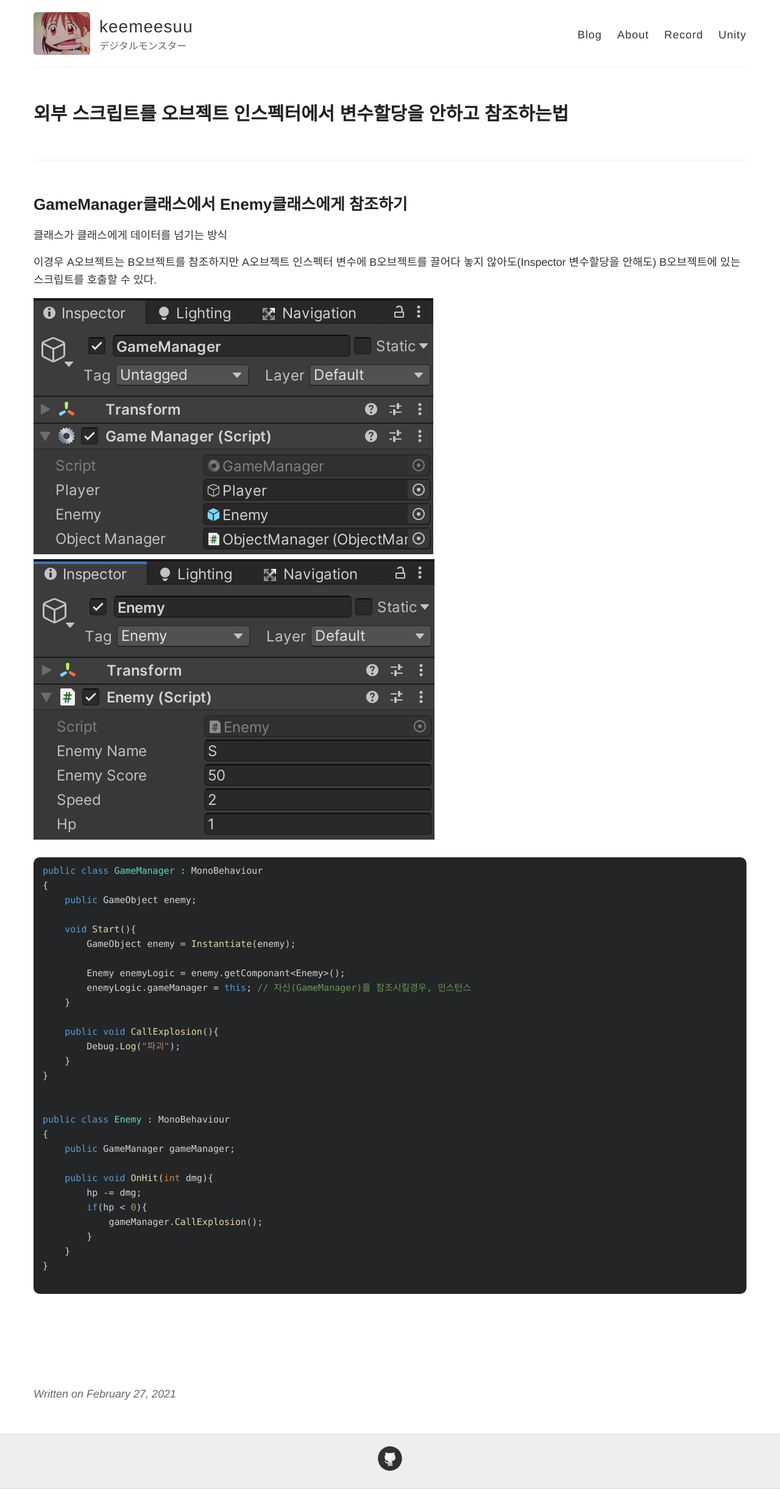
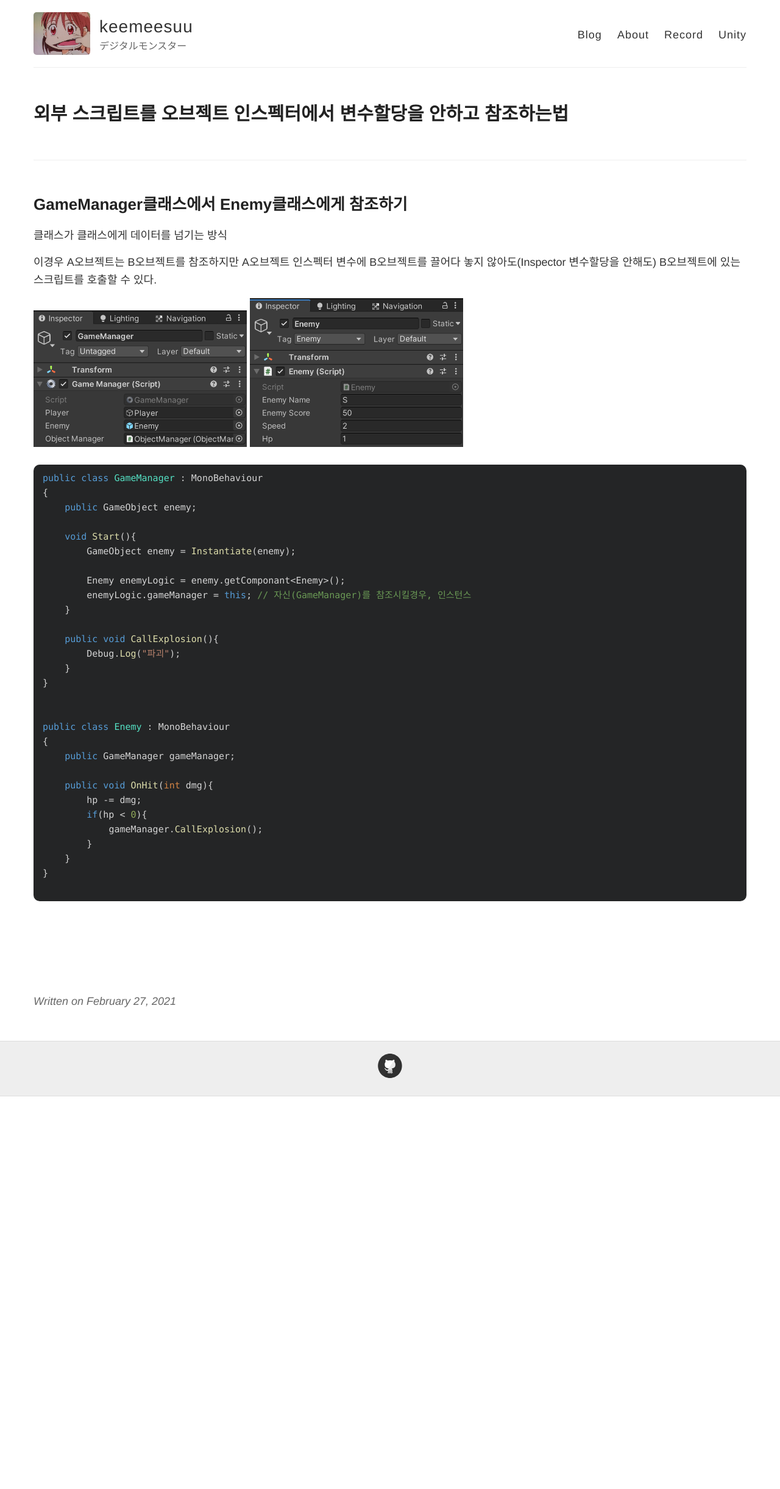
Before and after one commit to keemeesuu/keemeesuu.github.io, a Jekyll site: the page built from _posts/Unity/2021-02-27-외부 스크립트를 오브젝트 인스펙터에서 변수할당을 안하고 참조하는법.md, in a window 1280 px wide. Shown: the whole page at 61% size. Built offline with Jekyll 4.4.1, drawn with Linux system fonts in a browser that asks for light colours; after the commit the page ends 1798 px from its top, so only the background shows below that.

Commit message:
Update 2021-02-27-외부 스크립트를 오브젝트 인스펙터에서 변수할당을 안하고 참조하는법.md

```diff
--- a/_posts/Unity/2021-02-27-외부 스크립트를 오브젝트 인스펙터에서 변수할당을 안하고 참조하는법.md
+++ b/_posts/Unity/2021-02-27-외부 스크립트를 오브젝트 인스펙터에서 변수할당을 안하고 참조하는법.md
@@ -17,10 +17,10 @@ tags: [ unity, Inspector ]
 이경우 A오브젝트는 B오브젝트를 참조하지만 A오브젝트 인스펙터 변수에 B오브젝트를 끌어다 놓지 않아도(Inspector 변수할당을 안해도) B오브젝트에 있는 스크립트를 호출할 수 있다.
 
 <span>
-![GameManager](/images/dev/Screen Shot 2021-02-27 at 5.52.52 PM.png)
+![GameManager](/images/dev/Screen Shot 2021-02-27 at 5.52.52 PM.png){: width="350px" }
 </span>
 <span>
-![Enemy](/images/dev/Screen Shot 2021-02-27 at 5.46.14 PM.png)
+![Enemy](/images/dev/Screen Shot 2021-02-27 at 5.46.14 PM.png){: width="350px" }
 </span>
 
 
```
